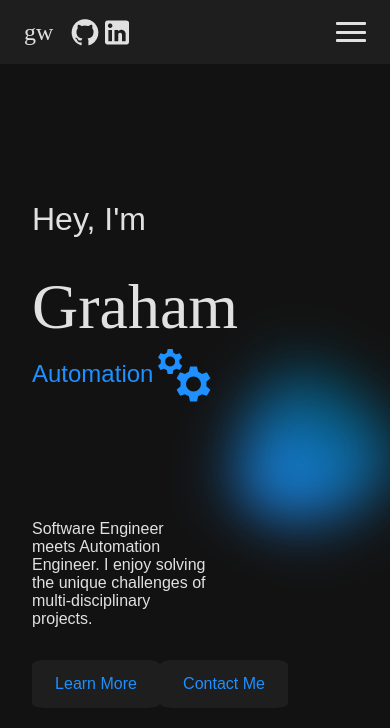
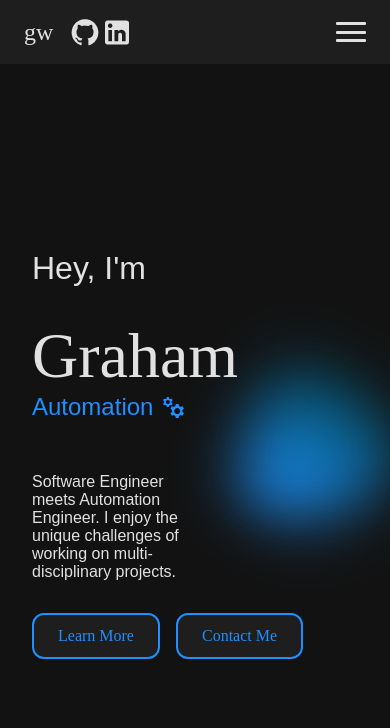
Before and after one commit to grahamwobig/mysite, a React (Vite) app: page / in a window 390 px wide. Shown: the top 728 px of the page. Built offline with nearby package versions, Linux system fonts and the light colour scheme.

Commit message:
updated button and homepage styling

```diff
--- a/src/components/Landing.tsx
+++ b/src/components/Landing.tsx
@@ -28,12 +28,12 @@ function Landing() {
                 <div className="landing-banner">
                     <p>
                         Software Engineer meets Automation Engineer.
-                        I enjoy solving the unique challenges of multi-disciplinary projects.
+                        I enjoy the unique challenges of working on multi-disciplinary projects.
                     </p>
                 </div>
                 <div className="landing-buttons">
-                    <Button buttonText="Learn More"/>
-                    <Button buttonText="Contact Me"/>
+                    <Button buttonText="Learn More" />
+                    <Button buttonText="Contact Me" />
                 </div>
             </div>
         </section>
--- a/src/styles/Button.css
+++ b/src/styles/Button.css
@@ -1,17 +1,25 @@
 @import url('colors.css');
 
 .button {
-    height: 3rem;
-    width: 8rem;
+    font-family: 'Lora Variable', serif;
     background-color: var(--surface-color);
-    border: none;
-    color: var(--primary--accent-color);
-    border-radius: 10%;
-    font-size: 1rem;
+    color: var(--secondary-accent-color);
+    border-radius: 12px;
+    font-size: 1.5rem;
     cursor: pointer;
+    border: 2px solid var(--secondary-accent-color);
+    padding: 1rem 2rem 1rem;
     transition-duration: 200ms;
 }
 
 .button:hover {
-    border: 20px solid var(--primary--accent-color);
+    border: 2px solid var(--primary-accent-color);
+    color: var(--primary-accent-color);
 }
+
+@media(max-width: 1024px) {
+    .button {
+        font-size: 1rem;
+        padding: 0.75rem 1.5rem 0.75rem;
+    }
+}
--- a/src/styles/FadingTypewriter.css
+++ b/src/styles/FadingTypewriter.css
@@ -16,9 +16,10 @@
 }
 
 .typewriter-icon {
+    margin-left: 0.5rem;
     opacity: 100%;
-    height: 60px;
-    width: 60px;
+    height: 40px;
+    width: 40px;
     fill: var(--secondary-accent-color);
     transition-duration: 300ms;
 }
@@ -27,3 +28,10 @@
     opacity: 0%;
     translate: translateY(2rem);
 }
+
+@media (max-width: 1024px) {
+    .typewriter-icon {
+        height: 24px;
+        width: 24px;
+    }
+}
--- a/src/styles/Landing.css
+++ b/src/styles/Landing.css
@@ -62,9 +62,8 @@
 }
 
 .homepage-animation {
-    height: 6rem;
+    height: 3rem;
     font-size: 2.5rem;
-    margin-bottom: 3rem;
     color: var(--secondary-accent-color)
 }
 
@@ -76,7 +75,18 @@
 
 .landing-buttons {
     padding-top: 2rem;
-    color: var(--secondary-accent-color);
+    display: flex;
+    align-items: center;
+
+    :nth-child(2) {
+        margin-left: 2rem;
+    }
+
+    @media(max-width: 1024px) {
+        :nth-child(2) {
+            margin-left: 1rem;
+        }
+    }
 }
 
 @keyframes rotate {
```
